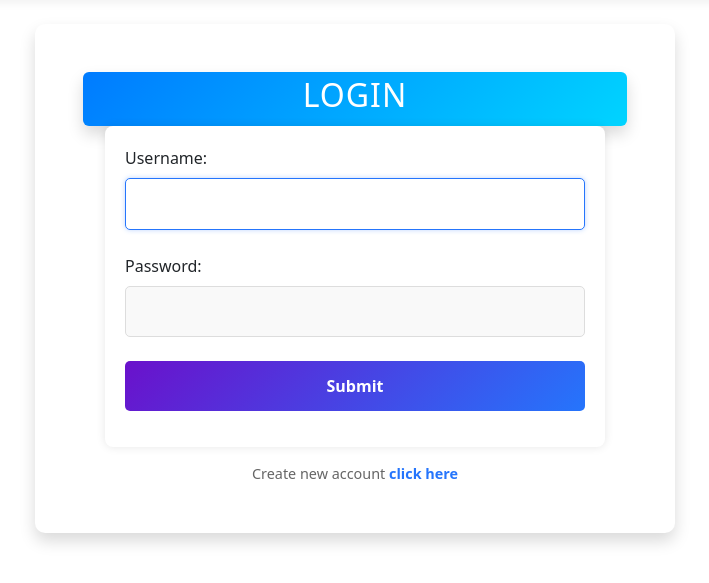
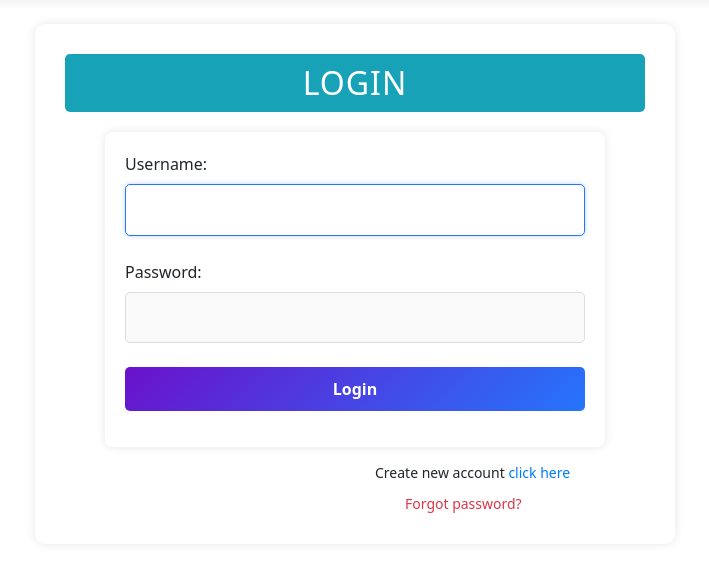
Before and after one commit to Aadityabandhane/hrms, a Django app: page /login/ in a window 1280 px wide. Shown: the part 61-644 px from the top of the page, without its empty margins (285-994 px from the left). Run offline with Django 5.2, Linux system fonts and the light colour scheme; some libraries are stand-ins or nearby versions.

Commit message:
forget password

```diff
--- a/HRM_app/urls.py
+++ b/HRM_app/urls.py
@@ -15,6 +15,10 @@ urlpatterns = [
      path('employees/', views.create_employee, name='employee_list'),
      path('deleteemployee/<int:emp_id>/', views.deleteemployee, name='deleteemployee'),
      path('updateemployee/<int:emp_id>/',views.updateemployee,name='updateemployee'),
+     path('forgotpassword/',views.forgot_password, name="forgotpassword"),
+     path('reset_password/<uidb64>/<token>/', views.reset_password, name='resetpassword'),
+     path('password_reset_done/', views.password_reset_done, name='passwordresetdone'),
+
 
 
 ]
--- a/HRM_app/views.py
+++ b/HRM_app/views.py
@@ -2,6 +2,25 @@ from django.shortcuts import render,redirect,get_object_or_404
 from .forms import Departmentform,userauthenticationForm,registrationform,Rolesform,EmployeeForm
 from .models import Department,Roles,Employe_User
 from django.contrib.auth import authenticate,login,logout
+from django.contrib.auth.models import User
+from django.contrib.auth.hashers import make_password
+
+
+
+from django.contrib.auth.password_validation import validate_password
+from django.core.exceptions import ValidationError
+
+# Email...**********
+
+from django.contrib.auth.tokens import default_token_generator
+from django.core.mail import send_mail
+from django.utils.http import urlsafe_base64_decode,urlsafe_base64_encode
+from django.utils.encoding import force_bytes,force_str
+from django.template.loader import render_to_string
+
+import uuid
+from django.conf import settings
+
 
 from django.contrib.auth.decorators import login_required
 
@@ -26,6 +45,7 @@ def add(request):
 
 def home(request):
     return render(request,'home.html')
+
 
 
 
@@ -226,3 +246,54 @@ def updateemployee(request, emp_id):
         # Initialize the form with the existing product instance
         form = EmployeeForm(instance=Employe)
         return render(request, "updateemployee.html", {"form": form})
+
+
+
+def forgot_password(request):
+
+    if request.method == 'POST':
+        email = request.POST['email']
+        user = User.objects.filter(email=email).first()
+        if user:
+            token = default_token_generator.make_token(user)
+            uidb64 = urlsafe_base64_encode(force_bytes(user.pk))
+            reset_url = request.build_absolute_uri(f'/reset_password/{uidb64}/{token}/')
+            send_mail(
+                'Password Reset',
+                f'Click the given link to reset your password: {reset_url}',
+                settings.EMAIL_HOST_USER,  # Use a verified email address
+                [email],
+                fail_silently=False,
+            )
+            return redirect('passwordresetdone')
+        else:
+            print('I am executed')
+
+    print('I am executed')
+    return render(request,'forgot_password.html')
+
+
+def reset_password(request, uidb64, token):
+    if request.method == 'POST':
+        password = request.POST['password']
+        print(password)
+        password2 = request.POST['password2']
+        print(password2)
+        if password == password2:
+            try:
+                uid = force_str(urlsafe_base64_decode(uidb64))
+                user = User.objects.get(pk=uid)
+                if default_token_generator.check_token(user, token):
+                    user.set_password(password)
+                    user.save()
+                    return redirect('login')
+                else:
+                    return HttpResponse('Token is invalid', status=400)
+            except (TypeError, ValueError, OverflowError, User.DoesNotExist):
+                return HttpResponse('Invalid link', status=400)
+        else:
+            return HttpResponse('Passwords do not match', status=400)
+    return render(request, 'reset_password.html')
+
+def password_reset_done(request):
+    return render(request, 'password_reset_done.html')
--- a/templates/home.html
+++ b/templates/home.html
@@ -31,6 +31,10 @@
             </div>
         </div>
     </div>
+    {% if user  %}
+
+    <h1>{{user}}</h1>
+    {% endif %}
 
     <div class="contact" style="margin-top: 30px; text-align: center;">
         <p>Have questions? Reach out to us anytime at <a href="mailto:hr@company.com" style="color: #007BFF;">hr@company.com</a>.</p>
--- a/templates/login.html
+++ b/templates/login.html
@@ -2,33 +2,33 @@
 
 {% load static %}
 
-
 {% block content %}
 
-
-<div class="container my-3 p-5 w-50 shadow">
-    <div class="container text-center p-1 rounded shadow bg-info">
-        <h2 class="text-white">LOGIN</h2>
+<div style="margin: 20px auto; padding: 30px; width: 50%; box-shadow: 0px 0px 10px rgba(0,0,0,0.1); border-radius: 10px;">
+    <div style="text-align: center; padding: 10px; border-radius: 5px; background-color: #17a2b8;">
+        <h2 style="color: white; margin: 0;">LOGIN</h2>
     </div>
-    <form action="" method="POST">
+    <form action="" method="POST" style="margin-top: 20px;">
         {% csrf_token %}
         {% if msg %}
-                <div class="alert alert-danger">
-                 {{msg}}
-                </div>
+            <div style="color: #721c24; background-color: #f8d7da; padding: 10px; border-radius: 5px; margin-bottom: 15px;">
+                {{ msg }}
+            </div>
+        {% endif %}
+        <div style="margin-bottom: 15px;">
+            {{ LDF.as_p }}
+        </div>
+        <input type="submit" value="Login" style="background-color: #007bff; color: white; border: none; padding: 10px 15px; cursor: pointer; border-radius: 5px;">
+    </form>
 
-                {% endif %}
-                {{LDF.as_p}}
-
-                <input class="card-btn"type="submit">
-
-    </form>
-    <div class="clickhere1">
+    <div style="margin-top: 15px; font-size: 14px;margin-left: 310px">
         <span>Create new account </span>
-        <a class="create-account-link" id="login" href="{% url 'register' %}">click here</a>
+        <a href="{% url 'register' %}" style="color: #007bff; text-decoration: none;">click here</a>
     </div>
 
+    <div style="margin-top: 10px; font-size: 14px; margin-left: 340px">
+        <a href="{% url 'forgotpassword' %}" style="color: #dc3545; text-decoration: none;">Forgot password?</a>
+    </div>
 </div>
 
-
 {% endblock content %}
```
Also changed, not shown: HRM_Project/settings.py (+11 -0 lines), templates/forgot_password.html (added, +46 -0 lines), templates/password_reset_done.html (added, +11 -0 lines), templates/register.html (+11 -14 lines), templates/reset_password.html (added, +18 -0 lines).
